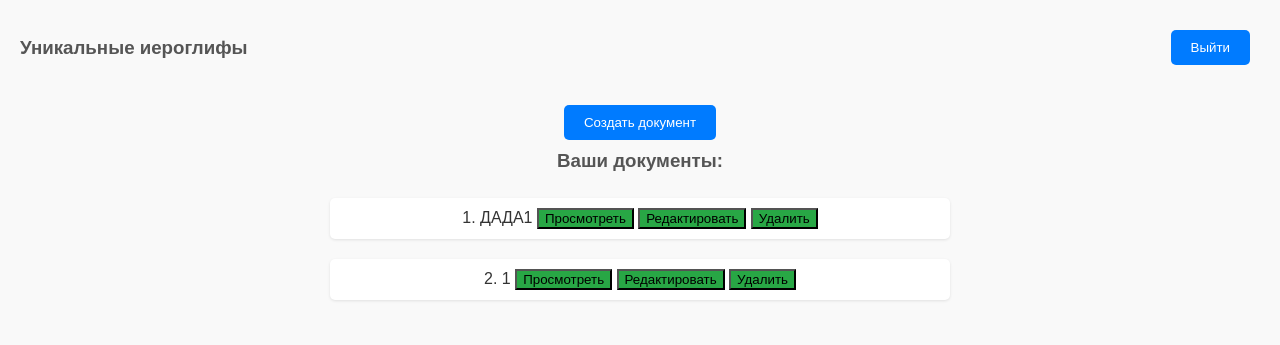
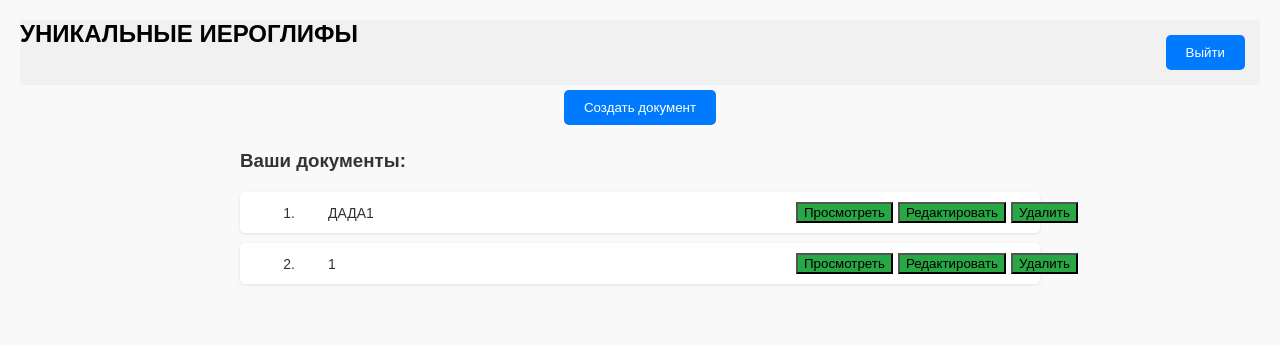
Before and after one commit to Vitya07/chinese_mine_work, a Flask app: page / in a window 1280 px wide. Shown: the top 345 px of the page. Run offline with Flask 3, Linux system fonts and the light colour scheme; a user stored in the database is signed in; data comes from the database, SQL or seed files in the repository.

Commit message:
Update home.html

```diff
--- a/templates/home.html
+++ b/templates/home.html
@@ -7,89 +7,123 @@
     <style>
         body {
             font-family: Arial, sans-serif;
-            background-color: #f9f9f9; /* Светлый фон */
-            color: #333; /* Темный текст */
+            background-color: #f9f9f9;
+            color: #333;
             margin: 0;
             padding: 20px;
-            text-align: center; /* Центрирование текста */
         }
+
         h2 {
-            color: #444; /* Цвет заголовка */
+            color: #333;
+            margin: 0;
+            position: absolute;
+            top: 20px;
+            left: 20px;
         }
+
+        a {
+            text-decoration: none;
+            color: #000000;
+        }
+
         h3 {
-            margin: 0; /* Убираем отступы сверху и снизу */
-            color: #555; /* Цвет подзаголовка */
+            margin: 20px 0;
+            text-align: left;
         }
+
+        .header {
+            display: flex;
+            justify-content: flex-end; /* Вправо */
+            padding: 10px;
+            background-color: #f1f1f1;
+        }
+
         .button {
             display: inline-block;
-            padding: 10px 20px; /* Внутренние отступы */
-            margin: 10px; /* Отступы между кнопками */
-            border: none; /* Убираем рамку */
-            border-radius: 5px; /* Закругленные углы */
-            background-color: #007BFF; /* Цвет главных кнопок */
-            color: white; /* Цвет текста кнопок */
-            text-decoration: none; /* Убираем подчеркивание */
-            cursor: pointer; /* Указатель при наведении */
-            transition: background-color 0.3s; /* Плавный переход для цвета */
+            padding: 10px 20px;
+            margin: 5px;
+            border: none;
+            border-radius: 5px;
+            background-color: #007BFF;
+            color: white;
+            cursor: pointer;
+            transition: background-color 0.3s;
         }
+
         .button:hover {
-            background-color: #0056b3; /* Темно-синий при наведении */
+            background-color: #0056b3;
         }
+
         .action-button {
-            background-color: #28a745; /* Зеленый цвет для действия */
+            background-color: #28a745;
         }
+
         .action-button:hover {
-            background-color: #218838; /* Темно-зеленый при наведении */
+            background-color: #218838;
         }
+
+        .content {
+            max-width: 800px;
+            margin: 0 auto; /* Центрируем контент */
+            text-align: center;
+        }
+
         ul {
-            list-style-type: none; /* Удаление маркеров */
-            padding: 0; /* Удаление отступов */
+            list-style-type: none;
+            padding: 0;
+            margin: 0;
         }
+
         li {
-            margin: 10px 0; /* Отступы между элементами списка */
+            display: flex;
+            align-items: center;
+            justify-content: space-between;
             padding: 10px;
-            background-color: #ffffff; /* Белый фон для элементов списка */
-            box-shadow: 0 1px 3px rgba(0, 0, 0, 0.1); /* Легкая тень */
-            border-radius: 5px; /* Закругленные углы */
-            display: inline-block; /* Визуальное представление в строку */
-            width: calc(50% - 20px); /* Две колонки */
+            background-color: #ffffff;
+            box-shadow: 0 1px 3px rgba(0, 0, 0, 0.1);
+            border-radius: 5px;
+            margin-bottom: 10px;
+            font-size: 14px;
         }
-        /* Стили для заголовка и кнопки выхода */
-        .header {
+
+        .doc-index {
+            width: 10%; /* Сужаем колонку нумерации */
+            text-align: center;
+        }
+
+        .doc-title {
+            width: 60%; /* Уменьшаем ширину названия */
+            text-align: left;
+        }
+
+        .doc-buttons {
+            width: 30%; /* Пространство для кнопок */
             display: flex;
-            justify-content: space-between; /* Распределяем пространство между элементами */
-            align-items: center; /* Центрируем по вертикали */
-            margin-bottom: 20px; /* Отступ снизу */
+            gap: 5px;
         }
-        /* Стили для контейнера с заголовком */
-        .header-title {
-            display: flex;
-            align-items: center; /* Центрируем заголовок по вертикали */
-        }
-        /* Стили для окна подтверждения удаления */
+
         #confirmDeleteModal {
-            display: none; /* Скрыто по умолчанию */
-            position: fixed; /* Фиксированное положение */
-            z-index: 1000; /* На переднем плане */
+            display: none;
+            position: fixed;
+            z-index: 1000;
             left: 0;
             top: 0;
-            width: 100%; /* Полная ширина */
-            height: 100%; /* Полная высота */
-            overflow: auto; /* Включаем прокрутку, если нужно */
-            background-color: rgba(0,0,0,0.5); /* Полупрозрачный черный фон */
-            justify-content: center; /* Центрирование содержимого по горизонтали */
-            align-items: center; /* Центрирование содержимого по вертикали */
+            width: 100%;
+            height: 100%;
+            background-color: rgba(0,0,0,0.5);
+            justify-content: center;
+            align-items: center;
         }
+
         .modal-content {
-            background-color: #fefefe; /* Белый фон для окна */
-            margin: 15% auto; /* 15% сверху и центрирование по горизонтали */
-            padding: 20px; /* Внутренние отступы */
-            border: 1px solid #888; /* Рамка */
-            width: 80%; /* Ширина окна */
-            max-width: 500px; /* Максимальная ширина окна */
-            border-radius: 5px; /* Закругленные углы */
-            text-align: center; /* Центрирование текста */
+            background-color: #fefefe;
+            padding: 20px;
+            border-radius: 5px;
+            width: 80%;
+            max-width: 400px;
+            text-align: center;
         }
+
         .modal-button {
             margin: 10px;
         }
@@ -98,23 +132,21 @@
         function showConfirmDeleteModal(docTitle, deleteUrl) {
             document.getElementById('confirmDocTitle').innerText = docTitle;
             document.getElementById('confirmDeleteForm').action = deleteUrl;
-            document.getElementById('confirmDeleteModal').style.display = 'flex'; // Показываем окно подтверждения
+            document.getElementById('confirmDeleteModal').style.display = 'flex';
         }
 
         function closeConfirmDeleteModal() {
-            document.getElementById('confirmDeleteModal').style.display = 'none'; // Скрываем окно подтверждения
+            document.getElementById('confirmDeleteModal').style.display = 'none';
         }
     </script>
 </head>
 <body>
-
     <div class="header">
-        <div class="header-title">
-            <h3>Уникальные иероглифы</h3>
-        </div>
         <button class="button" onclick="window.location.href='{{ url_for('logout') }}'">Выйти</button>
     </div>
 
+    <div class="content">
+        <h2><a href="/">УНИКАЛЬНЫЕ ИЕРОГЛИФЫ</a></h2>
 
         <button class="button" onclick="window.location.href='{{ url_for('create_document') }}'">Создать документ</button>
 
@@ -122,17 +154,20 @@
         <ul>
             {% for doc in documents %}
             <li>
-          {{ loop.index }}. {{ doc.title }}
+                <span class="doc-index">{{ loop.index }}.</span>
+                <span class="doc-title">{{ doc.title }}</span>
+                <div class="doc-buttons">
                     <button class="action-button" onclick="window.location.href='{{ url_for('view_document', doc_id=doc.id) }}'">Просмотреть</button>
                     <button class="action-button" onclick="window.location.href='{{ url_for('edit_document', doc_id=doc.id) }}'">Редактировать</button>
                     <button class="action-button" onclick="showConfirmDeleteModal('{{ doc.title }}', '{{ url_for('delete_document', doc_id=doc.id) }}')">Удалить</button>
+                </div>
             </li>
             {% else %}
             <li>У вас пока нет документов</li>
             {% endfor %}
         </ul>
+    </div>
 
-    <!-- Модальное окно подтверждения удаления -->
     <div id="confirmDeleteModal">
         <div class="modal-content">
             <h3>Подтверждение удаления</h3>
```
Lines whose indentation alone changed are shown as unchanged.
